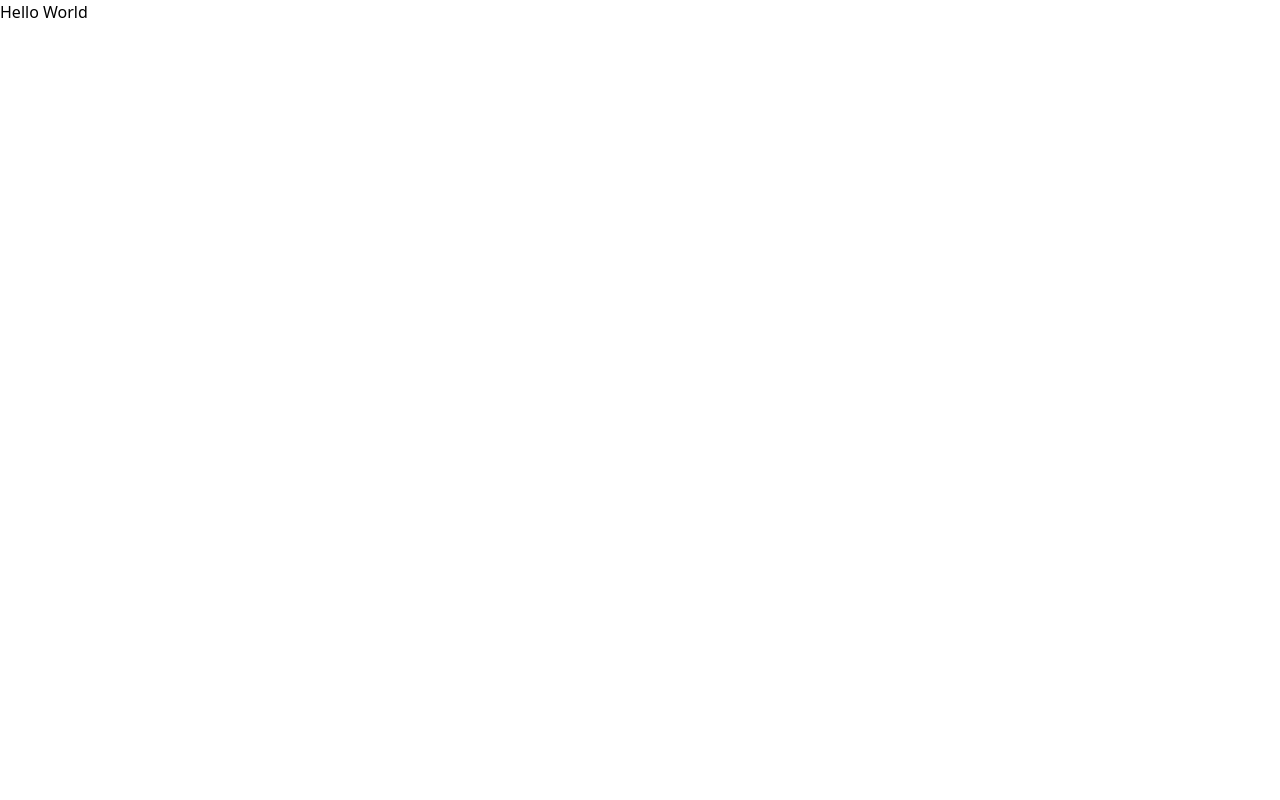
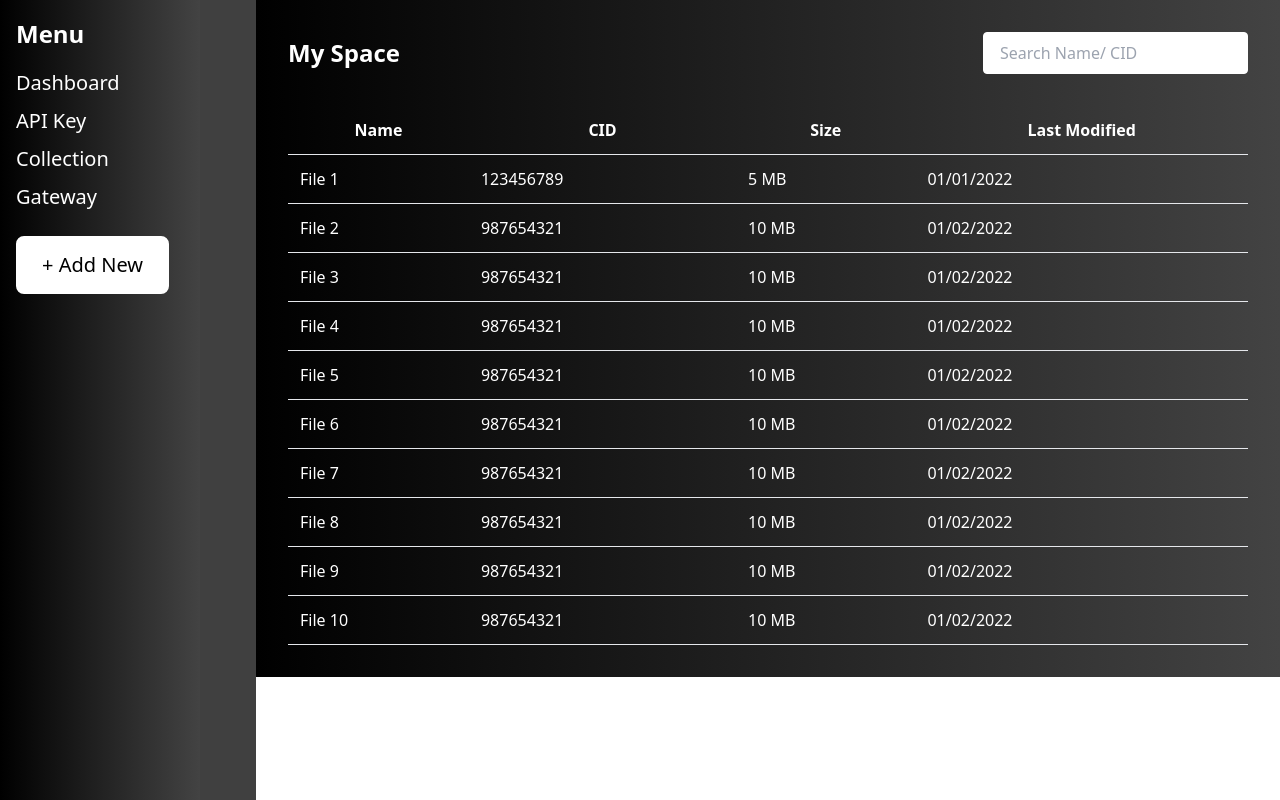
Before and after one commit to FVMhack/frontend---FVM, a React (Vite) app in the folder frontend-fvm/: page / in a window 1280 px wide. Built offline with nearby package versions, Linux system fonts and the light colour scheme.

Commit message:
Added Admin Dashboard

```diff
--- a/frontend-fvm/package.json
+++ b/frontend-fvm/package.json
@@ -10,7 +10,8 @@
   },
   "dependencies": {
     "react": "^18.2.0",
-    "react-dom": "^18.2.0"
+    "react-dom": "^18.2.0",
+    "react-router-dom": "^6.8.0"
   },
   "devDependencies": {
     "@types/react": "^18.0.26",
--- a/frontend-fvm/src/App.jsx
+++ b/frontend-fvm/src/App.jsx
@@ -1,6 +1,5 @@
 import { useState } from 'react'
 import Home from './pages/Home'
-
 
 
 
@@ -9,7 +8,7 @@ function App() {
 
   return (
     <div className="App">
-     <h1>Hello World</h1>
+     <Home />
     </div>
   )
 }
--- a/frontend-fvm/src/components/DataTable.jsx
+++ b/frontend-fvm/src/components/DataTable.jsx
@@ -1,9 +1,91 @@
-import React from 'react'
+import React from "react";
 
 const DataTable = () => {
   return (
-    <div>DataTable</div>
-  )
-}
+    <div className="table-container bg-black">
+      <div className="table-header">
+        <h3 className="text-white font-bold text-2xl">My Space</h3>
+        <input
+          type="text"
+          placeholder="Search Name/ CID"
+          className="border border-white rounded px-4 py-2"
+        />
+      </div>
+      <table className="w-full text-white">
+        <thead>
+          <tr className="border-b">
+            <th className="p-3">Name</th>
+            <th className="p-3">CID</th>
+            <th className="p-3">Size</th>
+            <th className="p-3">Last Modified</th>
+          </tr>
+        </thead>
+        <tbody>
+          <tr className="border-b">
+            <td className="p-3">File 1</td>
+            <td className="p-3">123456789</td>
+            <td className="p-3">5 MB</td>
+            <td className="p-3">01/01/2022</td>
+          </tr>
+          <tr className="border-b">
+            <td className="p-3">File 2</td>
+            <td className="p-3">987654321</td>
+            <td className="p-3">10 MB</td>
+            <td className="p-3">01/02/2022</td>
+          </tr>
+          <tr className="border-b">
+            <td className="p-3">File 3</td>
+            <td className="p-3">987654321</td>
+            <td className="p-3">10 MB</td>
+            <td className="p-3">01/02/2022</td>
+          </tr>
+          <tr className="border-b">
+            <td className="p-3">File 4</td>
+            <td className="p-3">987654321</td>
+            <td className="p-3">10 MB</td>
+            <td className="p-3">01/02/2022</td>
+          </tr>
+          <tr className="border-b">
+            <td className="p-3">File 5</td>
+            <td className="p-3">987654321</td>
+            <td className="p-3">10 MB</td>
+            <td className="p-3">01/02/2022</td>
+          </tr>
+          <tr className="border-b">
+            <td className="p-3">File 6</td>
+            <td className="p-3">987654321</td>
+            <td className="p-3">10 MB</td>
+            <td className="p-3">01/02/2022</td>
+          </tr>
+          <tr className="border-b">
+            <td className="p-3">File 7</td>
+            <td className="p-3">987654321</td>
+            <td className="p-3">10 MB</td>
+            <td className="p-3">01/02/2022</td>
+          </tr>
+          <tr className="border-b">
+            <td className="p-3">File 8</td>
+            <td className="p-3">987654321</td>
+            <td className="p-3">10 MB</td>
+            <td className="p-3">01/02/2022</td>
+          </tr>
+          <tr className="border-b">
+            <td className="p-3">File 9</td>
+            <td className="p-3">987654321</td>
+            <td className="p-3">10 MB</td>
+            <td className="p-3">01/02/2022</td>
+          </tr>
+          <tr className="border-b">
+            <td className="p-3">File 10</td>
+            <td className="p-3">987654321</td>
+            <td className="p-3">10 MB</td>
+            <td className="p-3">01/02/2022</td>
+          </tr>
 
-export default DataTable
+        </tbody>
+      </table>
+    </div>
+  );
+};
+
+export default DataTable;
--- /dev/null
+++ b/frontend-fvm/src/components/Form.jsx
@@ -0,0 +1,9 @@
+import React from 'react'
+
+const Form = () => {
+  return (
+    <h1>Form</h1>
+  )
+}
+
+export default Form
--- a/frontend-fvm/src/components/SidebarMenu.jsx
+++ b/frontend-fvm/src/components/SidebarMenu.jsx
@@ -1,9 +1,19 @@
 import React from 'react'
 
-const SidebarMenu = () => {
-  return (
-    <div>SidebarMenu</div>
-  )
-}
+const Sidebar = () => {
+    return (
+      <div className="sidebar">
+        <h3>Menu</h3>
+        <ul>
+          <li>Dashboard</li>
+          <li>API Key</li>
+          <li>Collection</li>
+          <li>Gateway</li>
+        </ul>
 
-export default SidebarMenu
+        <button>+ Add New</button>
+      </div>
+    );
+  };
+
+  export default Sidebar;
--- a/frontend-fvm/src/index.css
+++ b/frontend-fvm/src/index.css
@@ -1,3 +1,84 @@
 @tailwind base;
 @tailwind components;
 @tailwind utilities;
+
+
+
+/* SideBar MENU */
+
+.sidebar {
+    background: linear-gradient(to right, #000000, #434343);
+    height: 100vh;
+    width: 200px;
+    color: #fff;
+    padding: 1rem;
+    cursor: pointer;
+  }
+
+  .sidebar h3 {
+    font-size: 1.5rem;
+    font-weight: 600;
+    margin-bottom: 1rem;
+  }
+
+  .sidebar ul {
+    list-style: none;
+    padding: 0;
+  }
+
+  .sidebar li {
+    font-size: 1.25rem;
+    margin-bottom: 0.5rem;
+  }
+
+  .sidebar button {
+    background-color: #fff;
+    border: 2px solid #fff;
+    border-radius: 0.5rem;
+    color: #000;
+    font-size: 1.25rem;
+    padding: 0.75rem 1.5rem;
+    margin-top: 1rem;
+    transition: all 0.2s;
+  }
+
+  .sidebar button:hover {
+    background-color: #434343;
+    color: #fff;
+    cursor: pointer;
+  }
+
+
+  /* DataTable */
+
+
+  .table-container {
+    background: linear-gradient(to right, #000000, #434343);
+    padding: 2rem;
+  }
+
+  .table-header {
+    display: flex;
+    justify-content: space-between;
+    align-items: center;
+    margin-bottom: 2rem;
+  }
+
+  .table th,
+  .table td {
+    text-align: left;
+  }
+
+  .table th {
+    font-weight: 600;
+  }
+
+  .table td,
+  .table th {
+    padding: 1rem;
+  }
+
+  .table tbody tr:hover {
+    background-color: #e2dada;
+    cursor: pointer;
+  }
--- a/frontend-fvm/src/pages/Home.jsx
+++ b/frontend-fvm/src/pages/Home.jsx
@@ -1,8 +1,18 @@
 import React from 'react'
+import Sidebar from '../components/SidebarMenu'
+import DataTable from '../components/DataTable'
+
 
 const Home = () => {
   return (
-    <div>Home</div>
+    <div className="h-screen flex">
+  <div className="w-64 bg-black bg-opacity-75">
+    <Sidebar />
+  </div>
+  <div className="flex-1 overflow-auto">
+    <DataTable />
+  </div>
+</div>
   )
 }
 
```
Also changed, not shown: 1 other file (tests, documents, lock files or other folders).
